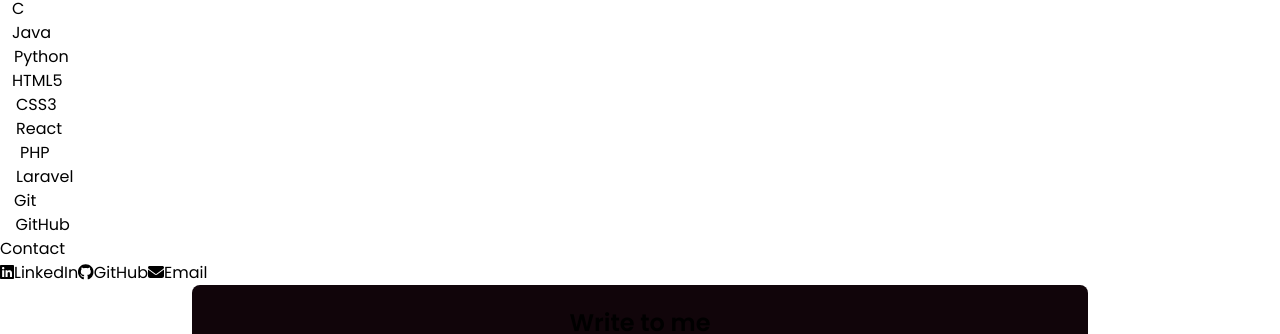
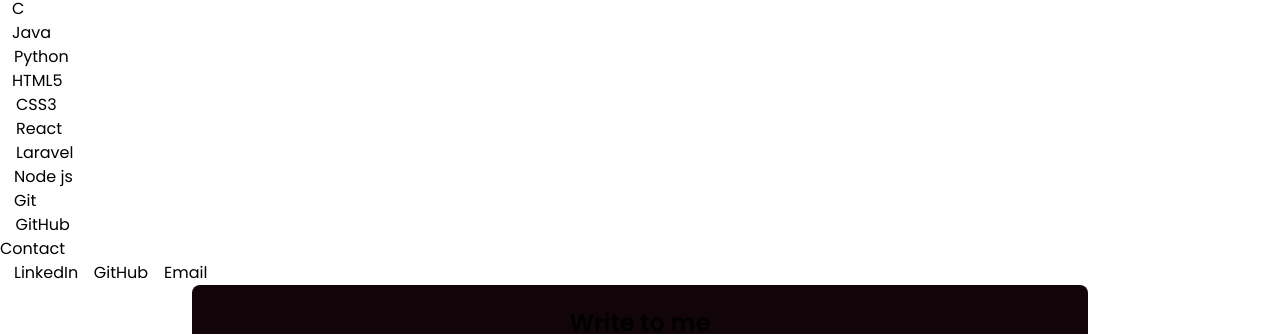
Before and after one commit to darshan-dinesh-mp/Portfolio, a React (Vite) app: page / in a window 1280 px wide. Shown: the part 3315-3649 px from the top of the page. Built offline with nearby package versions, Linux system fonts and the light colour scheme.

Commit message:
small feature added to skill and contact

```diff
--- a/src/Components/Contents/Contents.jsx
+++ b/src/Components/Contents/Contents.jsx
@@ -1,7 +1,7 @@
 import React, { useEffect, useState } from 'react';
 import './Contents.css';
 import { FontAwesomeIcon } from '@fortawesome/react-fontawesome';
-import { faCss3, faGitAlt, faGithub, faHtml5, faJava, faLaravel, faPhp, faPython, faReact } from '@fortawesome/free-brands-svg-icons';
+import { faCss3, faGitAlt, faGithub, faHtml5, faJava, faLaravel, faNodeJs, faPhp, faPython, faReact } from '@fortawesome/free-brands-svg-icons';
 import { faC, faEnvelope, faArrowUpRightFromSquare, faArrowRightLong, faTimes } from '@fortawesome/free-solid-svg-icons';
 import { faLinkedin } from '@fortawesome/free-brands-svg-icons';
 import { useInView } from 'react-intersection-observer';
@@ -42,8 +42,8 @@ function Contents() {
         { icon: faHtml5, name: 'HTML5', color: '#E34F26' },
         { icon: faCss3, name: 'CSS3', color: '#1572B6' },
         { icon: faReact, name: 'React', color: '#61DAFB' },
-        { icon: faPhp, name: 'PHP', color: '#777BB4' },
         { icon: faLaravel, name: 'Laravel', color: '#FF2D20' },
+        { icon: faNodeJs, name: 'Node js', color: '#339933' },
         { icon: faGitAlt, name: 'Git', color: '#F05032' },
         { icon: faGithub, name: 'GitHub', color: '#181717' },
     ];
@@ -80,18 +80,22 @@ function Contents() {
             icon: faLinkedin,
             name: 'LinkedIn',
             url: 'https://www.linkedin.com/in/darshan-dinesh-mp',
+            color: '#0A66C2',
         },
         {
             icon: faGithub,
             name: 'GitHub',
             url: 'https://github.com/darshan-dinesh-mp',
+            color: '#181717',
         },
         {
             icon: faEnvelope,
             name: 'Email',
             url: 'mailto:darshandineshmp@gmail.com',
+            color: '#D44638',
         }
     ];
+
 
     const [name, setName] = useState("");
     const [email, setEmail] = useState("");
@@ -203,7 +207,7 @@ function Contents() {
                         >
                             <FontAwesomeIcon
                                 icon={skill.icon}
-                                className='text-2xl md:text-3xl text-white mb-2 transition-colors duration-300'
+                                className='text-2xl md:text-3xl text-white mb-2 transition-colors duration-100'
                                 style={{ color: 'white' }}
                             />
                             <span className='text-gray-300 text-sm md:text-base'>{skill.name}</span>
@@ -223,13 +227,21 @@ function Contents() {
                         <a
                             key={contact.name}
                             href={contact.url}
-                            className='contact-card bg-[#2e1a24] p-6 rounded-lg shadow-lg flex flex-col items-center justify-center transition-transform transform hover:translate-y-[-5px]'>
-                            <FontAwesomeIcon icon={contact.icon} className='text-2xl md:text-3xl text-white mb-2' />
+                            className='contact-card bg-[#2e1a24] p-6 rounded-lg shadow-lg flex flex-col items-center justify-center transition-transform transform hover:translate-y-[-5px]'
+                            onMouseEnter={(e) => e.currentTarget.querySelector('svg').style.color = contact.color}
+                            onMouseLeave={(e) => e.currentTarget.querySelector('svg').style.color = 'white'}
+                        >
+                            <FontAwesomeIcon
+                                icon={contact.icon}
+                                className='text-2xl md:text-3xl text-white mb-2 transition-colors duration-100'
+                                style={{ color: 'white' }}
+                            />
                             <span className='text-gray-300 text-sm md:text-base'>{contact.name}</span>
                         </a>
                     ))}
                 </div>
             </div>
+
             <div ref={contactFormRef} className={`slide-in-left ${contactFormInView ? 'visible' : ''} contact-form text-gray-400 py-6 mt-10`}>
                 <h2>Write to me</h2>
                 <form onSubmit={handleSubmit}>
```
